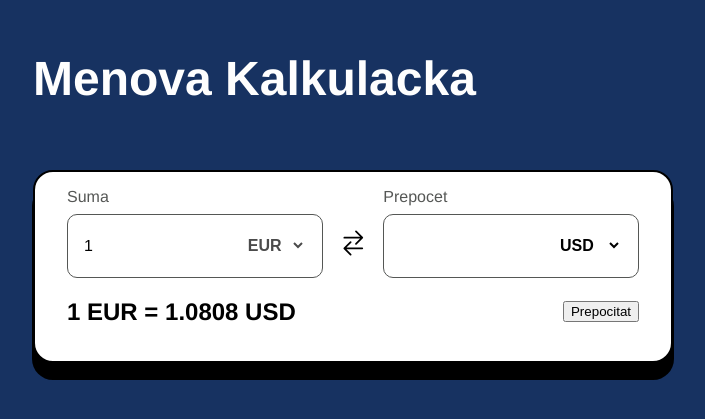
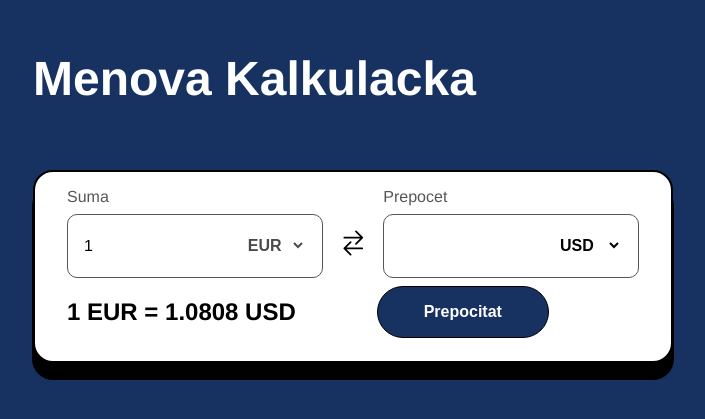
Before and after one commit to JakubTkac/zadanie-calc, a React (Vite) app in the folder frontend/: page / in a window 1280 px wide. Shown: the part 209-628 px from the top of the page, without its empty margins (287-992 px from the left). Built offline with nearby package versions, Linux system fonts and the light colour scheme.

Commit message:
ADD Button component and calculate function

```diff
--- a/frontend/components/Calculator/Calculator.tsx
+++ b/frontend/components/Calculator/Calculator.tsx
@@ -4,6 +4,7 @@ import { IoSwapHorizontal } from "react-icons/io5";
 import CalculatorItems from "./CalculatorItems";
 import Select from "../Common/Select";
 import { useState } from "react";
+import Button from "../Common/Button";
 
 const StyledCalculatorWrapper = styled.div`
   display: flex;
@@ -57,10 +58,13 @@ const StyledInputCurrencyContainer = styled.div`
   align-items: center;
   padding: 0 1rem;
   input {
+    appearance: textfield;
     width: 100%;
     height: 100%;
   }
   span {
+    display: flex;
+    align-items: center;
     width: 100%;
     height: 100%;
   }
@@ -75,6 +79,8 @@ const Calculator = () => {
   const [selectedAmountName, setSelectedAmountName] = useState<string>("");
   const [selectedCalculationName, setSelectedCalculationName] =
     useState<string>("");
+  const [calculatedResult, setCalculatedResult] = useState<number | null>(null);
+  const [inputValue, setInputValue] = useState<number>(1);
 
   const handleSelectedAmountRate = (selectedRate: number) => {
     setSelectedAmountRate(selectedRate);
@@ -88,6 +94,12 @@ const Calculator = () => {
   const handleSelectedCalculationName = (selectedRate: string) => {
     setSelectedCalculationName(selectedRate);
   };
+  const handleCalculate = () => {
+    if (selectedCalculationRate !== null) {
+      const result = inputValue * selectedCalculationRate;
+      setCalculatedResult(result);
+    }
+  };
 
   return (
     <>
@@ -96,7 +108,13 @@ const Calculator = () => {
           <StyledCurrencyContainer>
             <Label>Suma</Label>
             <StyledInputCurrencyContainer>
-              <input defaultValue={1}></input>
+              <input
+                value={inputValue}
+                onChange={(e) => setInputValue(parseFloat(e.target.value))}
+                type="number"
+                min="0"
+                defaultValue={1}
+              />
               <Select
                 data={[{ name: "EUR", rate: 1 }]}
                 disabled={true}
@@ -109,7 +127,7 @@ const Calculator = () => {
           <StyledCurrencyContainer>
             <Label>Prepocet</Label>
             <StyledInputCurrencyContainer>
-              <span></span>
+              <span>{calculatedResult}</span>
               <Select
                 data={CalculatorItems.rates}
                 disabled={false}
@@ -121,7 +139,9 @@ const Calculator = () => {
         </StyledCalculatorFlex>
         <StyledCalculatorFlex>
           <h2>{`${selectedAmountRate} ${selectedAmountName} = ${selectedCalculationRate} ${selectedCalculationName}`}</h2>
-          <button>Prepocitat</button>
+          <div style={{ width: "50%" }}>
+            <Button onClick={handleCalculate}>Prepocitat</Button>
+          </div>
         </StyledCalculatorFlex>
       </StyledCalculatorWrapper>
     </>
--- /dev/null
+++ b/frontend/components/Common/Button.tsx
@@ -0,0 +1,39 @@
+import styled from "styled-components";
+import { ReactNode } from "react";
+import { COLOR, FONT_SIZE, FONT_WEIGHT } from "../../Theme";
+
+interface IButtonProps {
+  onClick: () => void;
+  bgcolor?: string;
+  color?: string;
+  children: ReactNode;
+}
+
+const StyledButton = styled.button<IButtonProps>`
+  position: relative;
+  background-color: ${(props) => props.bgcolor || COLOR.BACKGROUND_BLUE};
+  color: ${(props) => props.bgcolor || COLOR.WHITE_HEADING};
+  width: 60%;
+  padding: 1rem 1rem;
+  font-weight: ${FONT_WEIGHT.BOLDER};
+  border: 1px solid ${COLOR.BLACK};
+  border-radius: 3rem;
+  cursor: pointer;
+  left: 1.5rem;
+  font-size: ${FONT_SIZE.L};
+`;
+
+const Button: React.FC<IButtonProps> = ({
+  onClick,
+  bgcolor,
+  children,
+  color,
+}) => {
+  return (
+    <StyledButton onClick={onClick} bgcolor={bgcolor} color={color}>
+      {children}
+    </StyledButton>
+  );
+};
+
+export default Button;
```
